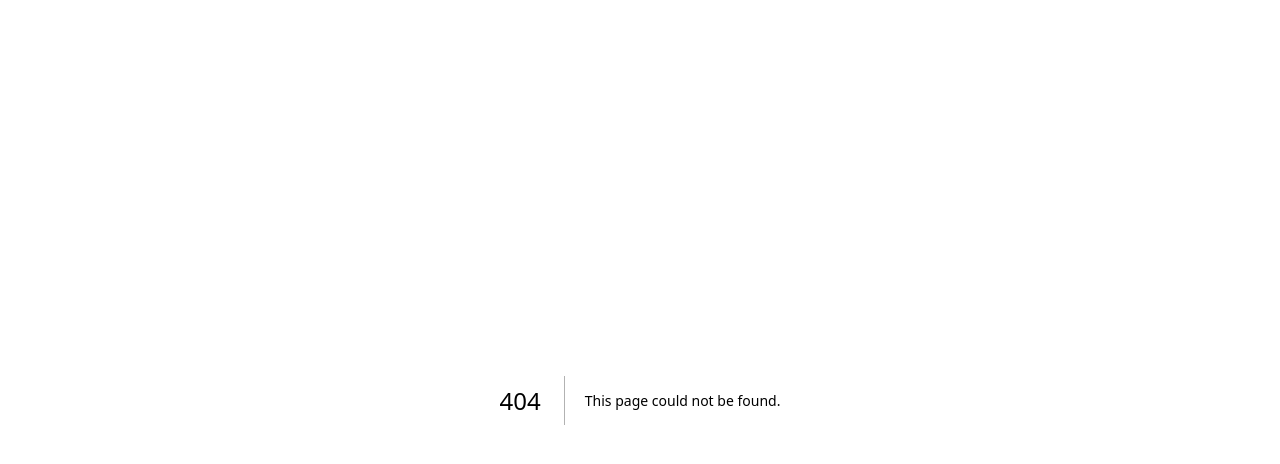
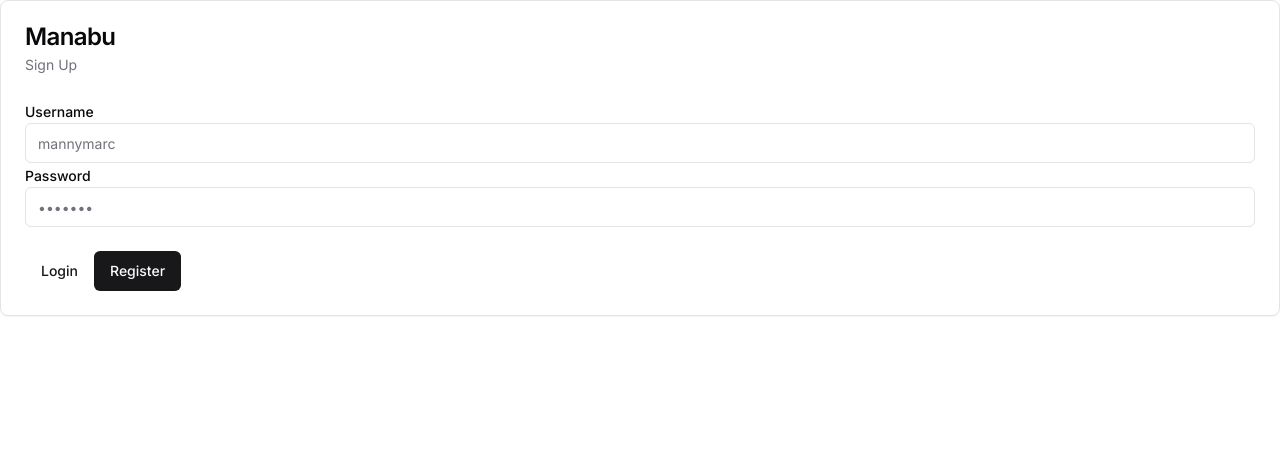
Before and after one commit to paulecode/learnkana, a Next.js app: page /register in a window 1280 px wide. Before the commit this address had no page. Shown: the top 464 px of the page. Built offline with nearby package versions, Linux system fonts and the light colour scheme.

Commit message:
create register page

```diff
--- /dev/null
+++ b/app/register/page.tsx
@@ -0,0 +1,88 @@
+import { Button } from "@/components/ui/button";
+import {
+  Card,
+  CardContent,
+  CardDescription,
+  CardFooter,
+  CardHeader,
+  CardTitle,
+} from "@/components/ui/card";
+import { Input } from "@/components/ui/input";
+import { Label } from "@/components/ui/label";
+import { cookies } from "next/headers";
+import { redirect } from "next/navigation";
+
+export default function LoginPage() {
+  return (
+    <form action={register}>
+      <Card>
+        <CardHeader>
+          <CardTitle>Manabu</CardTitle>
+          <CardDescription>Sign Up</CardDescription>
+        </CardHeader>
+        <CardContent>
+          <Label htmlFor="username">Username</Label>
+          <Input id="username" placeholder="mannymarc" name="username" />
+          <Label htmlFor="password">Password</Label>
+          <Input
+            id="password"
+            type="password"
+            placeholder="•••••••"
+            name="password"
+          />
+        </CardContent>
+        <CardFooter>
+          <Button variant="link">Login</Button>
+          <Button type="submit">Register</Button>
+        </CardFooter>
+      </Card>
+    </form>
+  );
+}
+
+const register = async (formData: FormData) => {
+  "use server";
+  const username = formData.get("username");
+  const password = formData.get("password");
+
+  const baseUrl = process.env.URL || "";
+
+  const registerResponse = await fetch(`${baseUrl}/api/register`, {
+    method: "POST",
+    body: JSON.stringify({ username, password }),
+    headers: { "Content-Type": "application/json" },
+    credentials: "include",
+  });
+
+  if (!registerResponse.ok) {
+    //TODO Handle this
+  }
+
+  const registerResult = await registerResponse.json();
+
+  console.log(registerResult);
+
+  const loginResponse = await fetch(`${baseUrl}/api/login`, {
+    method: "POST",
+    body: JSON.stringify({ username, password }),
+    headers: { "Content-Type": "application/json" },
+    credentials: "include",
+  });
+
+  if (!loginResponse.ok) {
+    //TODO Handle this
+  }
+
+  const loginResult = await loginResponse.json();
+
+  const { token } = loginResult;
+
+  cookies().set({
+    name: "token",
+    value: token,
+    httpOnly: true,
+    path: "/",
+  });
+
+  redirect("/home");
+};
```
